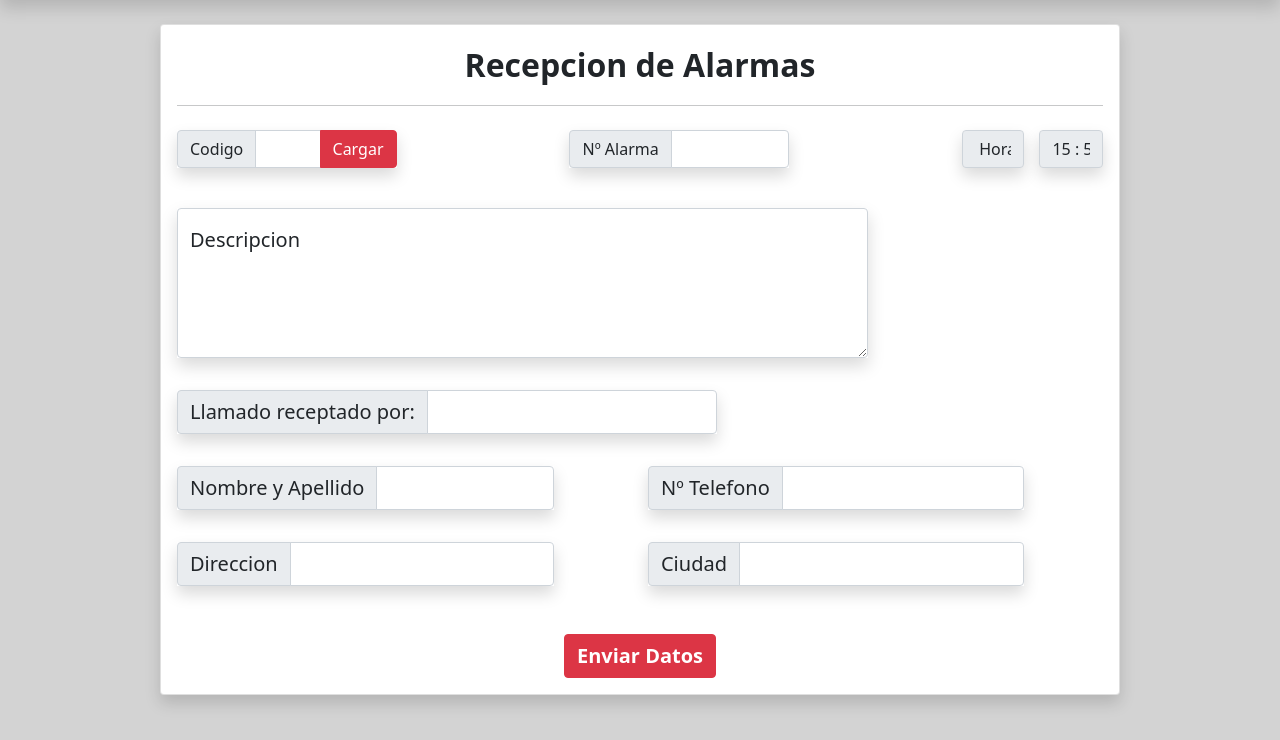
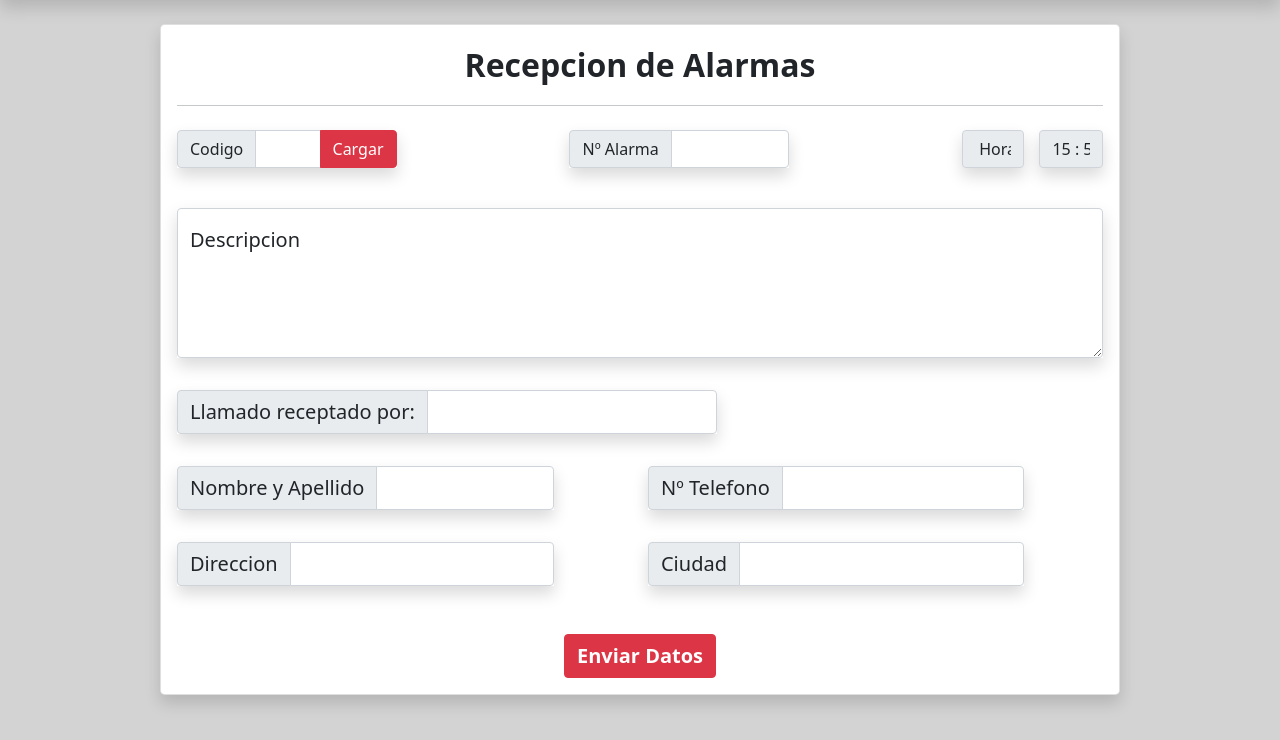
Before and after one commit to GibertSalva/RepoBurbuja2, a Django app: page / in a window 1280 px wide. Shown: the part 60-800 px from the top of the page. Run offline with Django 3.2, Linux system fonts and the light colour scheme; parts of the project's set-up code (start-up, migrations or seed data) failed here and were passed over.

Commit message:
Codigo ordenado

```diff
--- a/FocusBV/templates/home.html
+++ b/FocusBV/templates/home.html
@@ -5,14 +5,16 @@
 
 
 
-<div class="card w-75 d-flex mx-auto shadow mt-4 mb-4">
-  <div class="card-body">
+<div class="card w-75 d-flex mx-auto shadow mt-4 mb-4 rounded-3">
+  <div class="card-body ">
 
     <p class="text-center fw-bold fs-2 align-top  ">Recepcion de Alarmas</p>
     <hr>
     <div class="row g-3">
       <div class=" col-3 mb-3">
 
+
+<!-- Codigo General -->
         <div class=" input-group shadow my-2">
           <span class="input-group-text " id="addon-wrapping">Codigo</span>
           <input id="codigos" type="text" class="form-control" aria-describedby="addon-wrapping">
@@ -39,11 +41,9 @@
       <div class="col-1 mx- ">
         <input type="text" class="form-control my-2 shadow" value=" Hora" aria-label=" name" readonly>
       </div>
-
       <div class=" col-1">
         <div class=" input-group">
           <h1 onkeyup="mueveReloj()"></h1>
-
           <body onload="mueveReloj()">
             <form name="form_reloj">
               <input  type="text" name="reloj"
@@ -52,7 +52,7 @@
         </div>
       </div>
 
-      <div class="col-9  ">
+      <div class="col-12  ">
         <div class="form-floating shadow fs-5">
           <textarea class="form-control " placeholder="Leave a comment here" id="floatingTextarea2"
             style="height: 150px"></textarea>
@@ -60,13 +60,7 @@
         </div>
       </div>
 
-      <div class="col-1 ">
-        <input type="text" class="form-control invisible" placeholder="Last name" aria-label=" name">
-      </div>
-
-
       <span>
-
         <div class=" col-7 mb-3 mt-3 fs-4 ">
         <div class=" input-group shadow">
           <span class="input-group-text fs-5" id="addon-wrapping">Llamado receptado por: </span>
@@ -82,27 +76,31 @@
           <input type="text" class="form-control fs-5" aria-describedby="addon-wrapping">
         </div>
       </div>
+
       <div class="col-1 ">
         <input type="text" class="form-control invisible" placeholder="Last name" aria-label=" name">
       </div>
+
       <div class=" col-5 ">
         <div class=" input-group shadow">
           <span class="input-group-text fs-5" id="addon-wrapping ">Nº Telefono</span>
           <input type="text" class="form-control fs-5" aria-describedby="addon-wrapping">
         </div>
       </div>
+
       <br>
       <span></span>
-
       <div class=" col-5 ">
         <div class=" input-group shadow">
           <span class="input-group-text fs-5" id="addon-wrapping">Direccion</span>
           <input type="text" class="form-control fs-5" aria-describedby="addon-wrapping">
         </div>
       </div>
+
       <div class="col-1 ">
         <input type="text" class="form-control invisible" placeholder="Last name" aria-label=" name">
       </div>
+
       <div class=" col-5 ">
         <div class=" input-group shadow">
           <span class="input-group-text fs-5" id="addon-wrapping">Ciudad</span>
@@ -110,15 +108,22 @@
         </div>
       </div>
 
+<!-- Fin del codigo general -->
     </div>
     <br>
+
+
     <div class="row g-4">
+
       <div class=" col-3" id="codigo2" style="display: none;">
         <div class=" input-group shadow">
           <span class="input-group-text" id="addon-wrapping">AAAA</span>
           <input type="text" class="form-control" aria-describedby="addon-wrapping">
         </div>
       </div>
+
+
+<!-- Codigo 20-20 -->
       <div id="codigo3" style="display: none;">
         <div class=" col-3">
           <div class=" input-group shadow">
@@ -200,6 +205,9 @@
       </div>
     </div>
     <br>
+<!-- Termina codigo 20-20 -->
+
+<!-- Boton -->
     <div class="d-flex justify-content-center">
       <button class="mx-2 btn btn-danger fs-5 fw-bold mt-4" onclick="window.print()">Enviar Datos</button>
     </div>
@@ -237,7 +245,14 @@
     } else {
       c10_10.style.display = 'none';
     }
+
     if (cod_1 == '20-20') {
+      c20_20.style.display = 'block';
+    } else {
+      c20_20.style.display = 'none';
+    }
+
+     if (cod_1 == '20-20') {
       c20_20.style.display = 'block';
     } else {
       c20_20.style.display = 'none';
```
